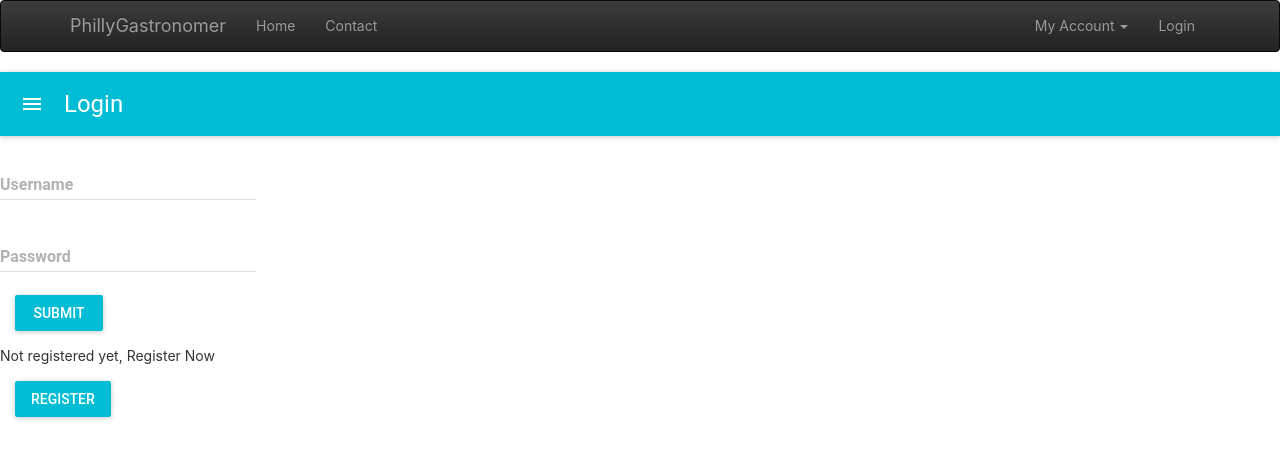
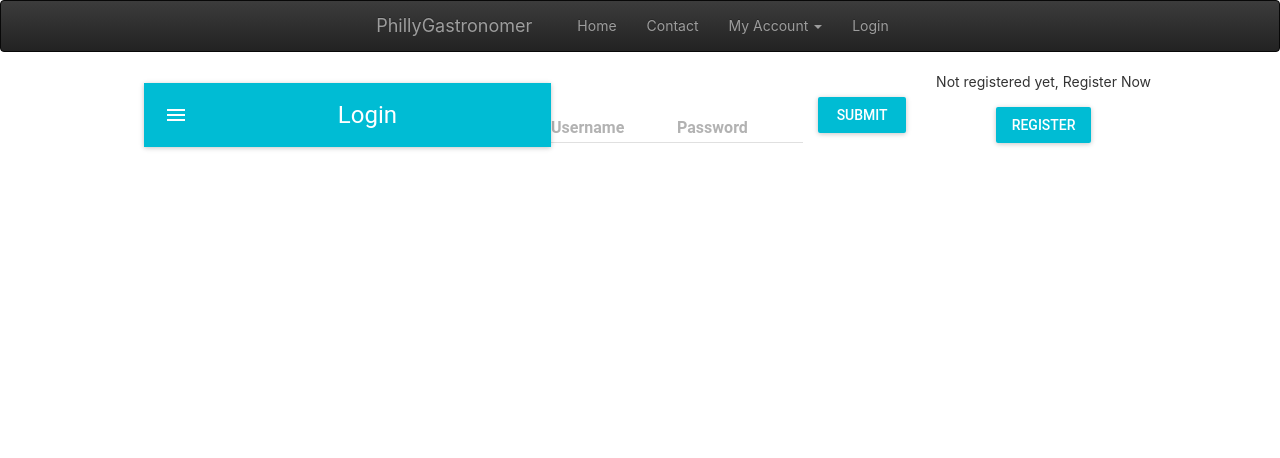
Before and after one commit to olivia-aosun/PhillyGastronomer, a React app in the folder Frontend/: page /login in a window 1280 px wide. Shown: the top 458 px of the page. Built offline with nearby package versions, Linux system fonts and the light colour scheme.

Commit message:
updated login

```diff
--- /dev/null
+++ b/Frontend/src/containers/Login/Login.css
@@ -0,0 +1,14 @@
+.container {
+    height: 100%;
+    width: 100%;
+    display: flex;
+    justify-content: center;
+    align-items: center;
+    text-align: center;
+  }
+
+  .userName{
+
+    text-align: center;
+
+  }
--- a/Frontend/src/containers/Login/Login.js
+++ b/Frontend/src/containers/Login/Login.js
@@ -3,6 +3,7 @@ import MuiThemeProvider from 'material-ui/styles/MuiThemeProvider';
 import AppBar from 'material-ui/AppBar';
 import RaisedButton from 'material-ui/RaisedButton';
 import TextField from 'material-ui/TextField';
+import './Login.css';
 
 class Login extends Component {
 constructor(props){
@@ -16,7 +17,7 @@ render() {
     return (
       <div>
         <MuiThemeProvider>
-          <div>
+          <div className="container">
           <AppBar
              title="Login"
            />
--- /dev/null
+++ b/Frontend/src/containers/LoginScreen/LoginScreen.css
@@ -0,0 +1,14 @@
+.container {
+    height: 100%;
+    width: 100%;
+    display: flex;
+    justify-content: center;
+    align-items: center;
+    text-align: center;
+  }
+
+  .button{
+
+    text-align: center;
+
+  }
--- a/Frontend/src/containers/LoginScreen/LoginScreen.js
+++ b/Frontend/src/containers/LoginScreen/LoginScreen.js
@@ -3,6 +3,7 @@ import MuiThemeProvider from 'material-ui/styles/MuiThemeProvider';
 import RaisedButton from 'material-ui/RaisedButton';
 import Login from '../Login/Login';
 import Register from '../Register/Register';
+import './LoginScreen.css';
 
 class LoginScreen extends Component {
     constructor(props) {
@@ -27,13 +28,13 @@ class LoginScreen extends Component {
     }
     render() {
         return (
-            <div className="loginscreen">
+            <div className="container">
                 {this.state.loginscreen}
                 <div>
                     {this.state.loginmessage}
                     <MuiThemeProvider>
                         <div>
-                            <RaisedButton label={this.state.buttonLabel} primary={true} style={style} onClick={(event) => this.handleClick(event)} />
+                            <RaisedButton className="button" label={this.state.buttonLabel} primary={true} style={style} onClick={(event) => this.handleClick(event)} />
                         </div>
                     </MuiThemeProvider>
                 </div>
```
